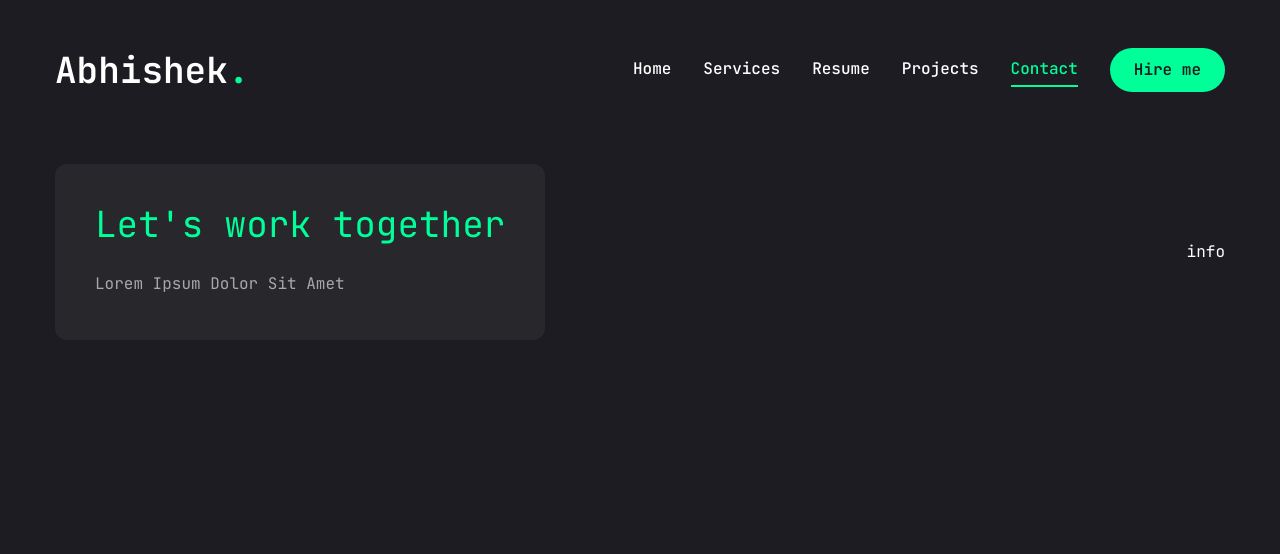
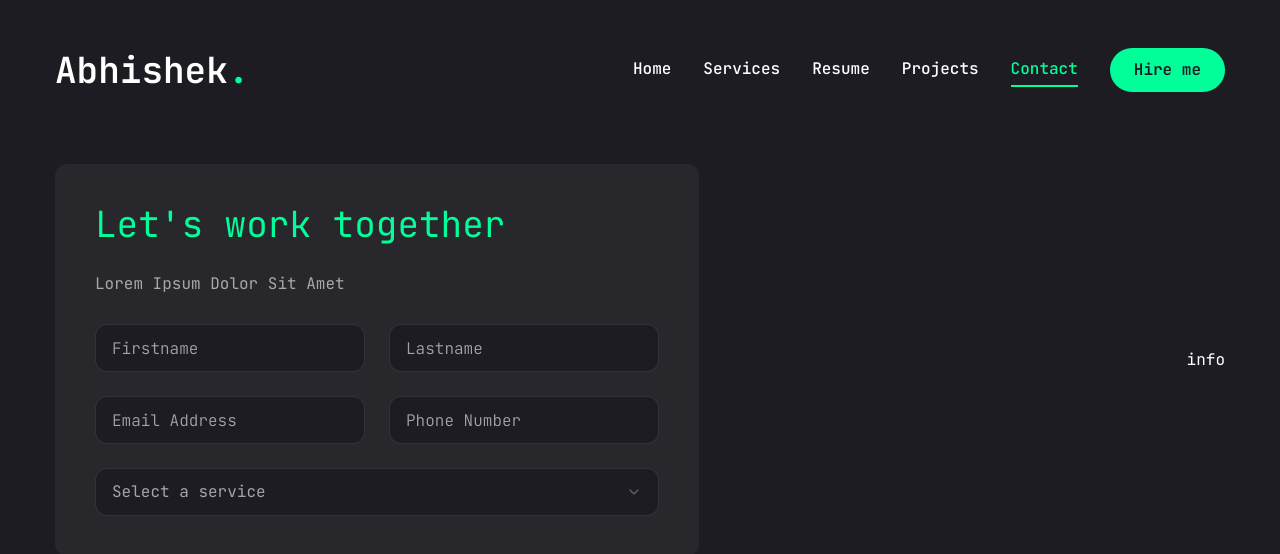
Before and after one commit to abhishekchouhannk/Abhishek-Website, a Next.js app: page /contact in a window 1280 px wide. Shown: the top 554 px of the page. Built offline with nearby package versions, Linux system fonts and the light colour scheme.

Commit message:
contact page almost finished: Backend needs to be connected for functionality

```diff
--- a/app/contact/page.jsx
+++ b/app/contact/page.jsx
@@ -45,6 +45,28 @@ const Contact = () => {
             <form className="flex flex-col gap-6 p-10 bg-[#27272c] rounded-xl">
               <h3 className="text-4xl text-accent"> Let's work together</h3>
               <p className="text-white/60">Lorem Ipsum Dolor Sit Amet</p>
+              { /** input */}
+              <div className="grid grid-cols-1 md:grid-cols-2 gap-6">
+                <Input type="firstname" placeholder="Firstname" />
+                <Input type="lastname" placeholder="Lastname" />
+                <Input type="email" placeholder="Email Address" />
+                <Input type="phone" placeholder="Phone Number" />
+              </div>
+              { /** select */}
+              <Select>
+                <SelectTrigger className="w-full">
+                  <SelectValue placeholder="Select a service" />
+                </SelectTrigger>
+                <SelectContent>
+                  <SelectGroup>
+                    <SelectLabel>Select a service</SelectLabel>
+                    <SelectItem value="est">Web Development</SelectItem>
+                    <SelectItem value="cst">UI/UX Design</SelectItem>
+                    <SelectItem value="mst">Software Development</SelectItem>
+                    <SelectItem value="pst">Search Engine Optimization</SelectItem>
+                  </SelectGroup>
+                </SelectContent>
+              </Select>
             </form>
           </div>
           { /** info */}
--- a/components/Photo.jsx
+++ b/components/Photo.jsx
@@ -23,7 +23,7 @@ const Photo = () => {
           className="w-[298px] h-[298px] xl:w-[498px] xl:h-[498px] mix-blend-lighten absolute"
         >
           <Image
-            src="/assets/photo8.png"
+            src="/assets/live.png"
             priority
             quality={100}
             fill
--- a/components/ui/input.jsx
+++ b/components/ui/input.jsx
@@ -1,19 +1,20 @@
-import * as React from "react"
+import * as React from "react";
 
-import { cn } from "@/lib/utils"
+import { cn } from "@/lib/utils";
 
 const Input = React.forwardRef(({ className, type, ...props }, ref) => {
   return (
-    (<input
+    <input
       type={type}
       className={cn(
-        "flex h-10 w-full rounded-md border border-slate-200 bg-white px-3 py-2 text-sm ring-offset-white file:border-0 file:bg-transparent file:text-sm file:font-medium file:text-slate-950 placeholder:text-slate-500 focus-visible:outline-none focus-visible:ring-2 focus-visible:ring-slate-950 focus-visible:ring-offset-2 disabled:cursor-not-allowed disabled:opacity-50 dark:border-slate-800 dark:bg-slate-950 dark:ring-offset-slate-950 dark:file:text-slate-50 dark:placeholder:text-slate-400 dark:focus-visible:ring-slate-300",
+        "flex h-[48px] rounded-xl border border-white/10 focus:border-accent font-light bg-primary px-4 py-5 text-base placeholder:text-white/60 outline-none",
         className
       )}
       ref={ref}
-      {...props} />)
+      {...props}
+    />
   );
-})
-Input.displayName = "Input"
+});
+Input.displayName = "Input";
 
-export { Input }
+export { Input };
--- a/components/ui/select.jsx
+++ b/components/ui/select.jsx
@@ -16,7 +16,7 @@ const SelectTrigger = React.forwardRef(({ className, children, ...props }, ref)
   <SelectPrimitive.Trigger
     ref={ref}
     className={cn(
-      "flex h-10 w-full items-center justify-between rounded-md border border-slate-200 bg-white px-3 py-2 text-sm ring-offset-white placeholder:text-slate-500 focus:outline-none focus:ring-2 focus:ring-slate-950 focus:ring-offset-2 disabled:cursor-not-allowed disabled:opacity-50 [&>span]:line-clamp-1 dark:border-slate-800 dark:bg-slate-950 dark:ring-offset-slate-950 dark:placeholder:text-slate-400 dark:focus:ring-slate-300",
+      "flex h-[48px] w-full items-center justify-between rounded-xl border border-white/10 bg-primary px-4 py-5 text-base text-white/60 placeholder:text-white/10 focus:border-accent outline-none",
       className
     )}
     {...props}>
@@ -54,7 +54,7 @@ const SelectContent = React.forwardRef(({ className, children, position = "poppe
     <SelectPrimitive.Content
       ref={ref}
       className={cn(
-        "relative z-50 max-h-96 min-w-[8rem] overflow-hidden rounded-md border border-slate-200 bg-white text-slate-950 shadow-md data-[state=open]:animate-in data-[state=closed]:animate-out data-[state=closed]:fade-out-0 data-[state=open]:fade-in-0 data-[state=closed]:zoom-out-95 data-[state=open]:zoom-in-95 data-[side=bottom]:slide-in-from-top-2 data-[side=left]:slide-in-from-right-2 data-[side=right]:slide-in-from-left-2 data-[side=top]:slide-in-from-bottom-2 dark:border-slate-800 dark:bg-slate-950 dark:text-slate-50",
+        "relative z-50 max-h-96 min-w-[8rem] overflow-hidden rounded-xl border border-white/10 bg-primary text-white shadow-md data-[state=open]:animate-in data-[state=closed]:animate-out data-[state=closed]:fade-out-0 data-[state=open]:fade-in-0 data-[state=closed]:zoom-out-95 data-[state=open]:zoom-in-95 data-[side=bottom]:slide-in-from-top-2 data-[side=left]:slide-in-from-right-2 data-[side=right]:slide-in-from-left-2 data-[side=top]:slide-in-from-bottom-2 dark:border-slate-800 dark:bg-slate-950 dark:text-slate-50",
         position === "popper" &&
           "data-[side=bottom]:translate-y-1 data-[side=left]:-translate-x-1 data-[side=right]:translate-x-1 data-[side=top]:-translate-y-1",
         className
@@ -85,7 +85,7 @@ const SelectItem = React.forwardRef(({ className, children, ...props }, ref) =>
   <SelectPrimitive.Item
     ref={ref}
     className={cn(
-      "relative flex w-full cursor-default select-none items-center rounded-sm py-1.5 pl-8 pr-2 text-sm outline-none focus:bg-slate-100 focus:text-slate-900 data-[disabled]:pointer-events-none data-[disabled]:opacity-50 dark:focus:bg-slate-800 dark:focus:text-slate-50",
+      "relative flex w-full cursor-default select-none items-center rounded-sm py-1.5 pl-8 pr-2 text-sm outline-none focus:bg-accent focus:text-slate-900 data-[disabled]:pointer-events-none data-[disabled]:opacity-50 dark:focus:bg-slate-800 dark:focus:text-slate-50",
       className
     )}
     {...props}>
--- a/tailwind.config.js
+++ b/tailwind.config.js
@@ -21,7 +21,15 @@ module.exports = {
 		primary: "var(--font-jetbrainsMono)",
 	},
   	extend: {
-  		colors: {
+  		// colors: {
+  		// 	primary: '#1c1c22',
+			// accent: {
+			// 	DEFAULT: '#00ff99',
+			// 	hover: '#00e187',
+			// },
+
+			// experimental colors below
+			colors: {
   			primary: '#1c1c22',
 			accent: {
 				DEFAULT: '#00ff99',
```
